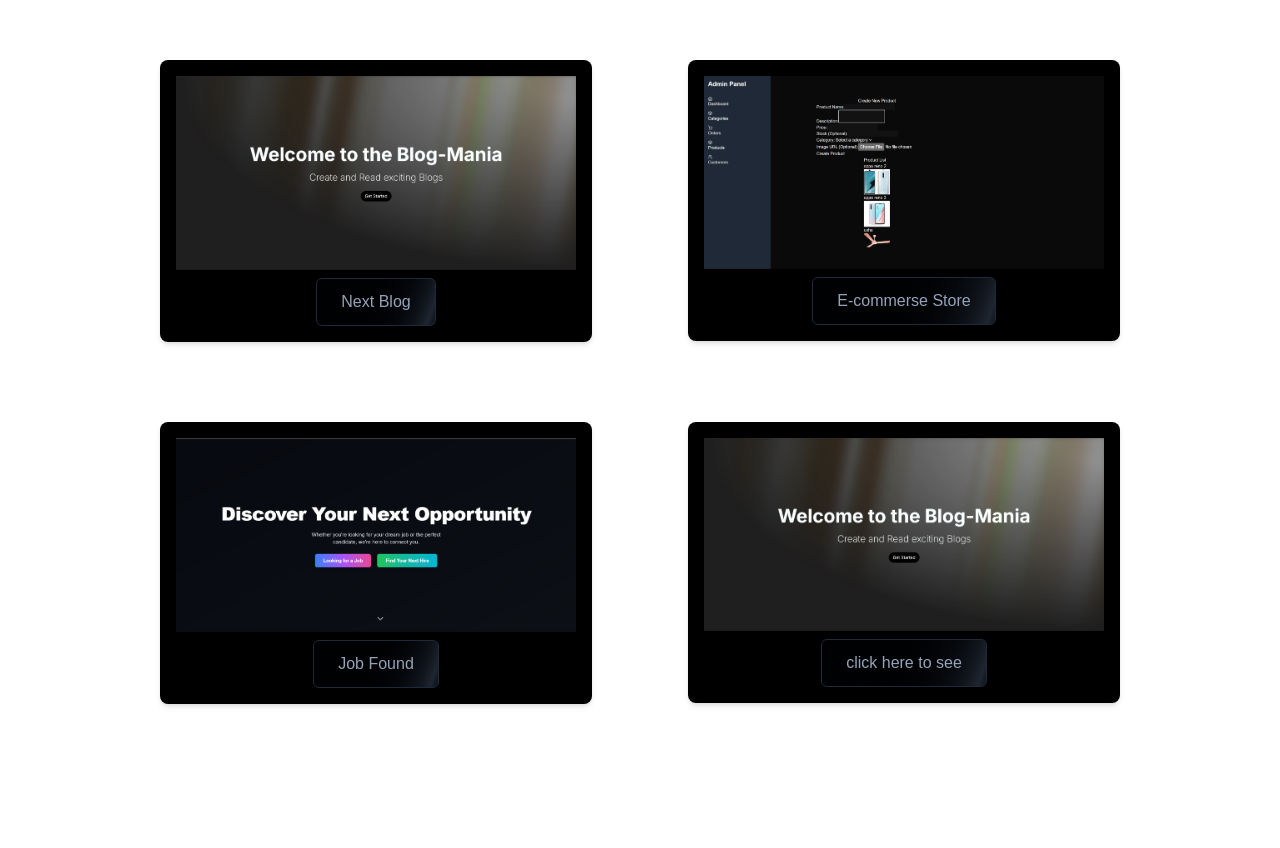
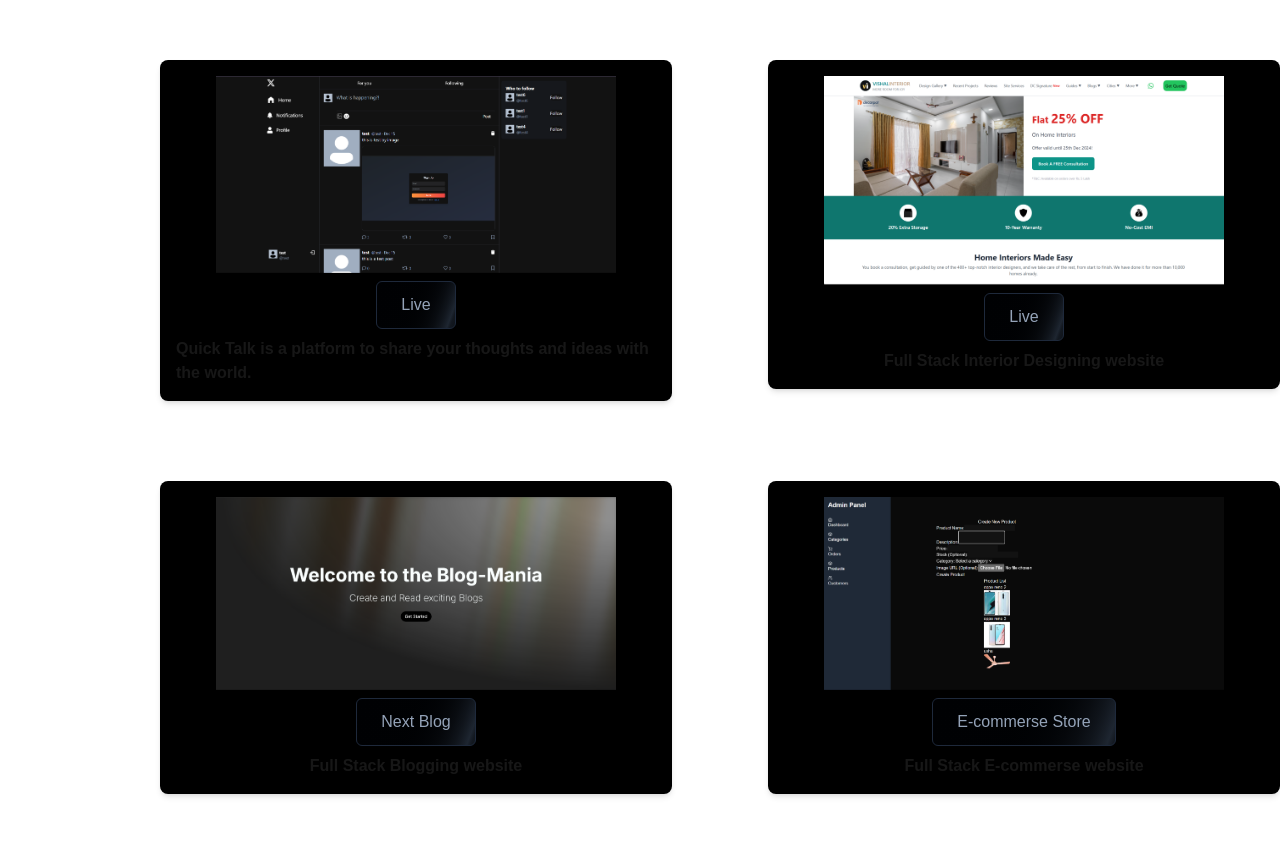
Before and after one commit to omprakash987/Nexora1, a Next.js app: page / in a window 1280 px wide. Shown: the part 344-1192 px from the top of the page. Before the commit the page ends 1088 px from the top, so only its background shows below. Built offline with nearby package versions, Linux system fonts and the light colour scheme.

Commit message:
project add

```diff
--- a/src/components/ProjectCard.tsx
+++ b/src/components/ProjectCard.tsx
@@ -5,18 +5,22 @@ import Link from 'next/link';
 interface ProjectCardProps{
     imageUrl:string;
     message:string;
+    peragraph:string;
 
 }
 
 
-const ProjectCard: React.FC<ProjectCardProps>  = ({imageUrl,message}) => {
+const ProjectCard: React.FC<ProjectCardProps>  = ({imageUrl,message,peragraph}) => {
 
   return (
-    <div className=' rounded-lg shadow-md p-4 flex flex-col items-center bg-black'>
+    <div className='w-[32rem] rounded-lg shadow-md p-4 flex flex-col items-center bg-black break-words'>
         <Image src={imageUrl} alt='Project 1' width={400} height={300} />
         <button className="inline-flex h-12 animate-shimmer items-center justify-center rounded-md border border-slate-800 bg-[linear-gradient(110deg,#000103,45%,#1e2631,55%,#000103)] bg-[length:200%_100%] px-6 font-medium text-slate-400 transition-colors focus:outline-none focus:ring-2 focus:ring-slate-400 focus:ring-offset-2 focus:ring-offset-slate-50 mt-2">
         {message}
       </button>
+      <p className=' font-bold mt-2'>
+       {peragraph}
+     </p>
 
     </div>
   )
@@ -25,12 +29,37 @@ const ProjectCard: React.FC<ProjectCardProps>  = ({imageUrl,message}) => {
 const ProjectCardContainer = ()=>{
     return(
       <div className='bg-custom-blue overflow-hidden '>
+
+
+<div className="flex flex-col md:flex-row justify-between gap-4">
+        <div className='flex flex-col gap-4 cursor-pointer hover:scale-105 transition-all duration-300 p-4 md:p-10 md:pl-40'>
+          <Link href="https://github.com/omprakash987/quick-talk">
+            <ProjectCard
+              imageUrl="/quick.png"
+              message="Live"
+              peragraph='Quick Talk is a platform to share your thoughts and ideas with the world.'
+            />
+          </Link>
+        </div>
+        <div className='flex flex-col gap-4 cursor-pointer hover:scale-105 transition-all duration-300 p-4 md:p-10 md:pr-40'>
+          <Link href="https://github.com/omprakash987/vishalinterior">
+            <ProjectCard
+              imageUrl="/vi.png"
+              message="Live"
+              peragraph='Full Stack Interior Designing website'
+            />
+
+          </Link>
+        </div>
+      </div>
+
       <div className="flex flex-col md:flex-row justify-between gap-4">
         <div className='flex flex-col gap-4 cursor-pointer hover:scale-105 transition-all duration-300 p-4 md:p-10 md:pl-40 '>
           <Link href="https://github.com/omprakash987/nextjs_blog">
             <ProjectCard
               imageUrl="/blog.png"
               message=" Next Blog"
+              peragraph = "Full Stack Blogging website"
             />
           </Link>
         </div>
@@ -39,6 +68,8 @@ const ProjectCardContainer = ()=>{
             <ProjectCard
               imageUrl="/e-commerse-store.png"
               message="E-commerse Store"
+              peragraph='Full Stack E-commerse website'
+
             />
           </Link>
         </div>
@@ -50,6 +81,7 @@ const ProjectCardContainer = ()=>{
             <ProjectCard
               imageUrl="/jobfound.png"
               message="Job Found"
+              peragraph='Full Stack Job Portal'
             />
           </Link>
         </div>
@@ -58,6 +90,7 @@ const ProjectCardContainer = ()=>{
             <ProjectCard
               imageUrl="/blog.png"
               message="click here to see"
+              peragraph='Full Stack Blogging website'
             />
           </Link>
         </div>
```
Also changed, not shown: public/quick.png (added), public/vi.png (added).
